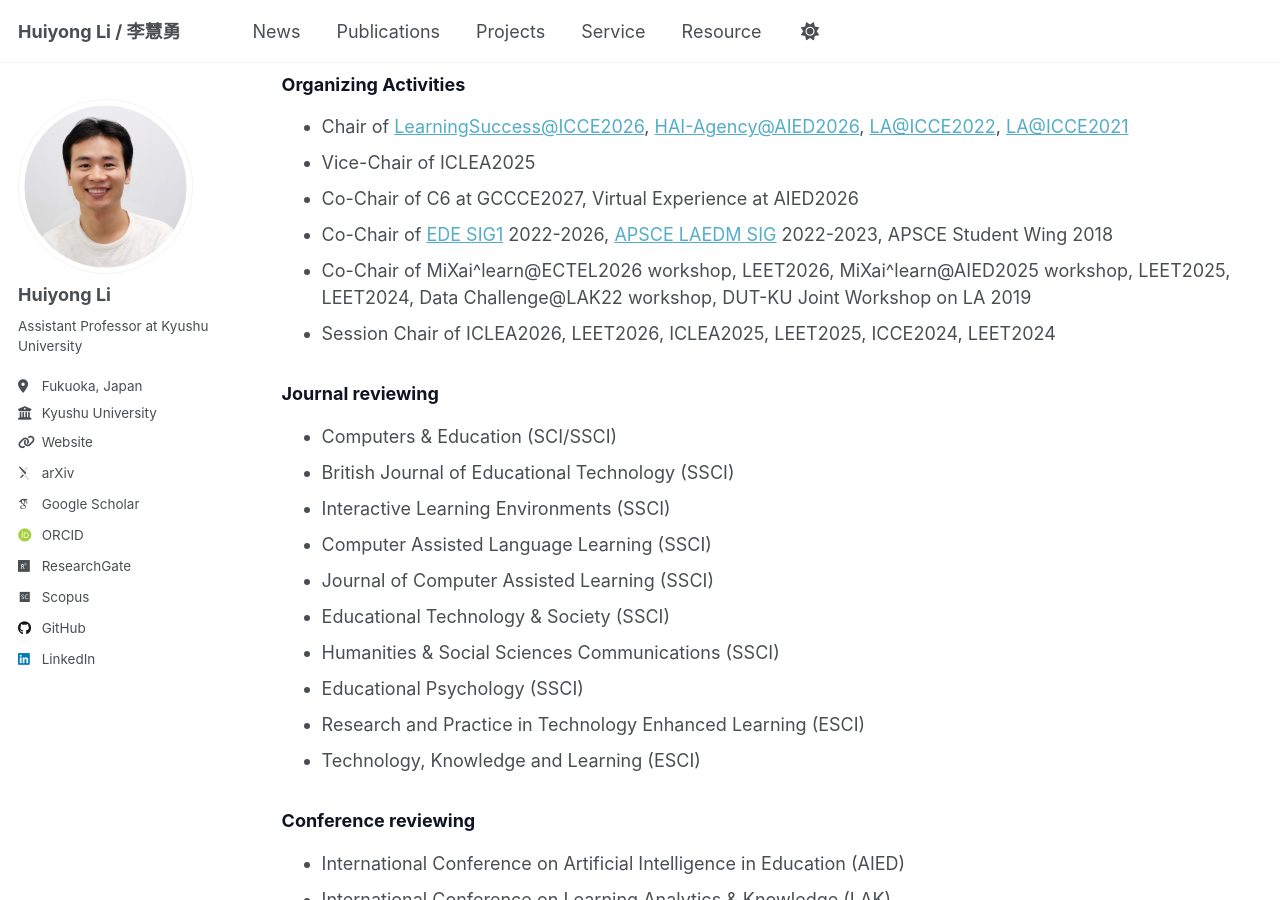
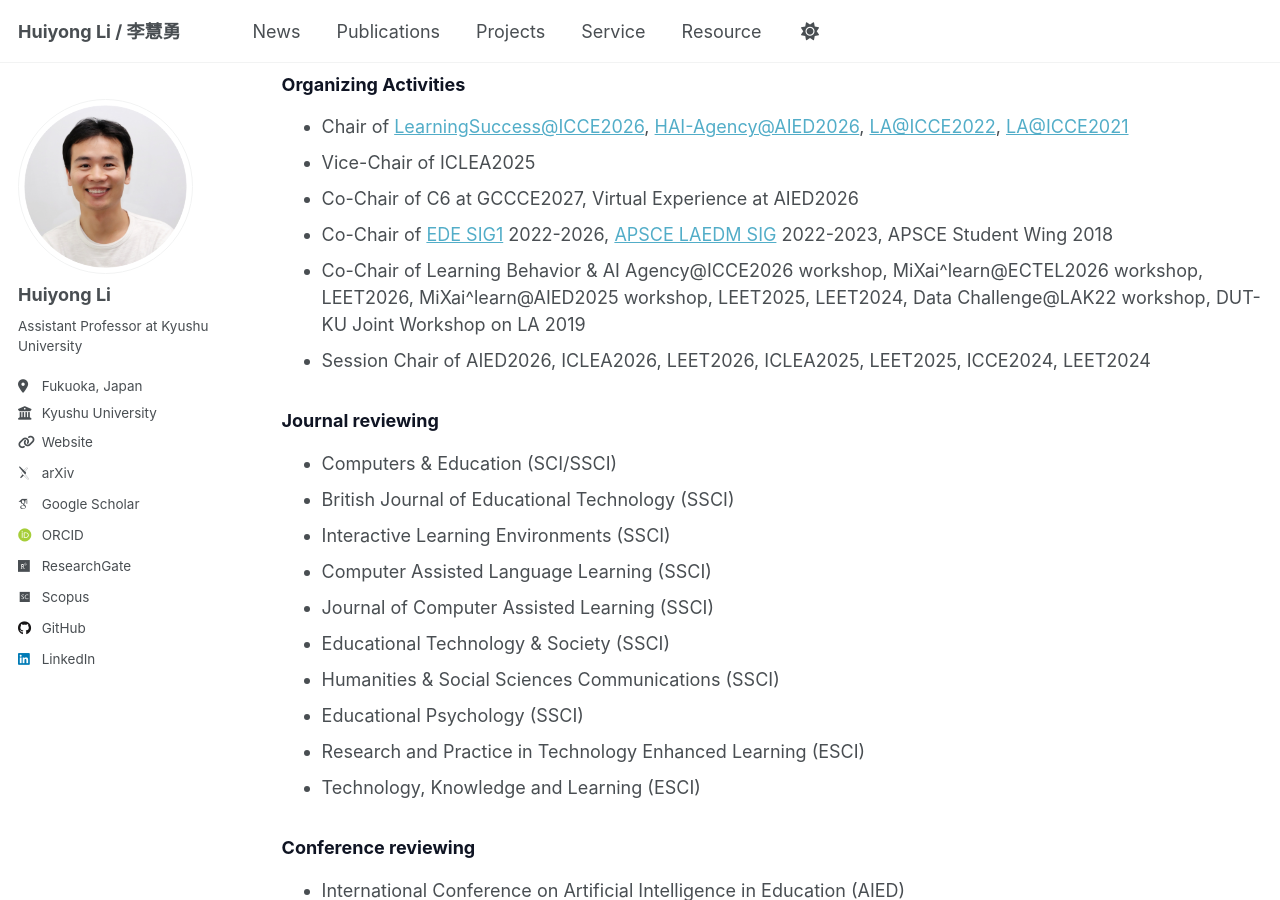
Before and after one commit to li-huiyong/li-huiyong.github.io, a Jekyll site: the page built from _pages/service.md, in a window 1280 px wide and 900 px high, scrolled down 372 px. Built offline with Jekyll 4.4.1, drawn with Linux system fonts in a browser that asks for light colours; some web fonts are replaced.

Commit message:
add ICCE workshop, AIED session chair

```diff
--- a/_pages/service.md
+++ b/_pages/service.md
@@ -23,8 +23,8 @@ author_profile: true
 * Vice-Chair of ICLEA2025
 * Co-Chair of C6 at GCCCE2027, Virtual Experience at AIED2026
 * Co-Chair of [EDE SIG1](https://ederc.jp/english/){:target="_blank"} 2022-2026, [APSCE LAEDM SIG](https://apsce.net/groups/sig-10-learning-analytics-and-educational-data-mining-laedm){:target="_blank"} 2022-2023, APSCE Student Wing 2018
-* Co-Chair of MiXai^learn@ECTEL2026 workshop, LEET2026, MiXai^learn@AIED2025 workshop, LEET2025, LEET2024, Data Challenge@LAK22 workshop, DUT-KU Joint Workshop on LA 2019
-* Session Chair of ICLEA2026, LEET2026, ICLEA2025, LEET2025, ICCE2024, LEET2024
+* Co-Chair of Learning Behavior & AI Agency@ICCE2026 workshop, MiXai^learn@ECTEL2026 workshop, LEET2026, MiXai^learn@AIED2025 workshop, LEET2025, LEET2024, Data Challenge@LAK22 workshop, DUT-KU Joint Workshop on LA 2019
+* Session Chair of AIED2026, ICLEA2026, LEET2026, ICLEA2025, LEET2025, ICCE2024, LEET2024
 
 ### <span style="color: #0f1423; ">Journal reviewing</span>
 
```
